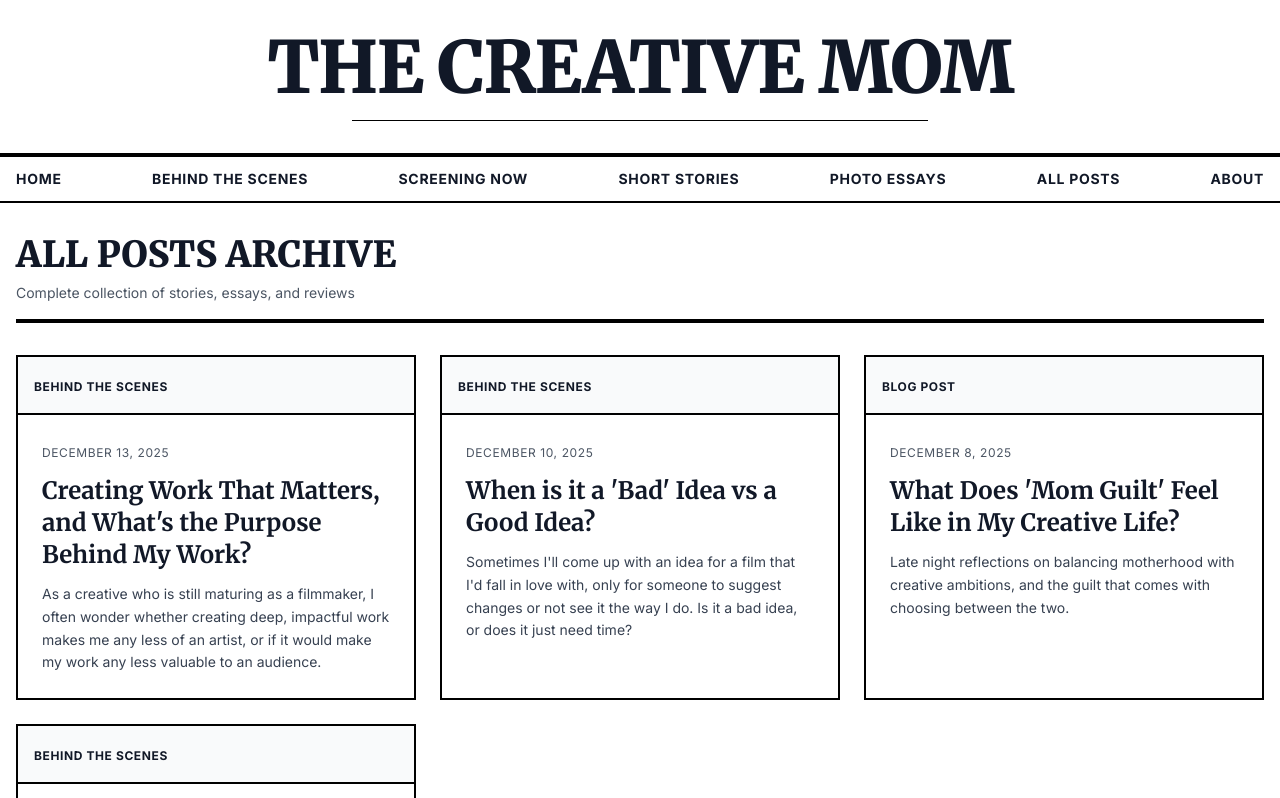
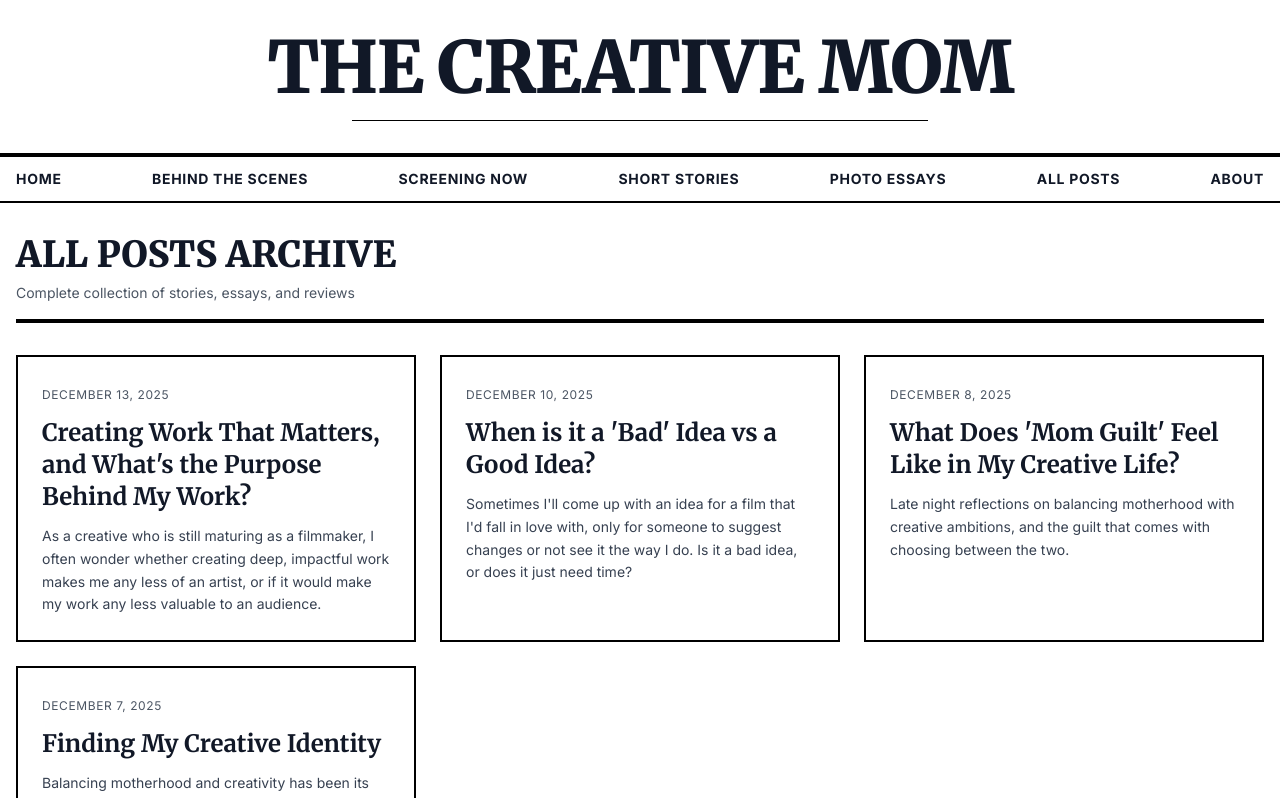
Before and after one commit to BizTrackxrp/TheCreativeMom, a Next.js app: page /blog in a window 1280 px wide. Shown: the top 798 px of the page. Built offline with nearby package versions, Linux system fonts and the light colour scheme.

Commit message:
Update page.tsx

```diff
--- a/app/blog/page.tsx
+++ b/app/blog/page.tsx
@@ -37,14 +37,7 @@ export default async function BlogPage({ searchParams }: BlogPageProps) {
               href={`/blog/${post.slug}`}
               className="border-2 border-black hover:shadow-lg transition-all group"
             >
-              <article className="h-full flex flex-col">
-                <div className="p-4 border-b-2 border-black bg-gray-50">
-                  <span className="text-xs font-bold uppercase tracking-wider">
-                    {post.category}
-                  </span>
-                </div>
-
-                <div className="p-6 flex-1 flex flex-col bg-white">
+              <article className="h-full flex flex-col p-6 bg-white">
                 <div className="mb-3">
                   <span className="text-xs uppercase tracking-wider text-gray-600">
                     {format(new Date(post.date), 'MMMM d, yyyy')}
@@ -56,7 +49,6 @@ export default async function BlogPage({ searchParams }: BlogPageProps) {
                 <p className="text-gray-700 text-sm leading-relaxed flex-1">
                   {post.excerpt}
                 </p>
-                </div>
               </article>
             </Link>
           ))}
```
Lines whose indentation alone changed are shown as unchanged.
